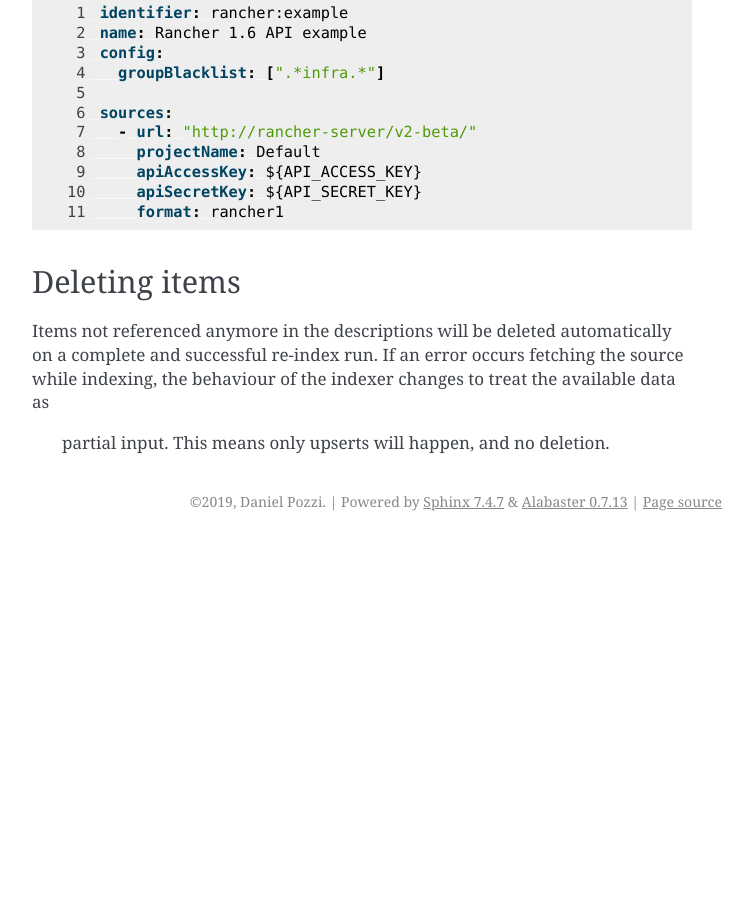
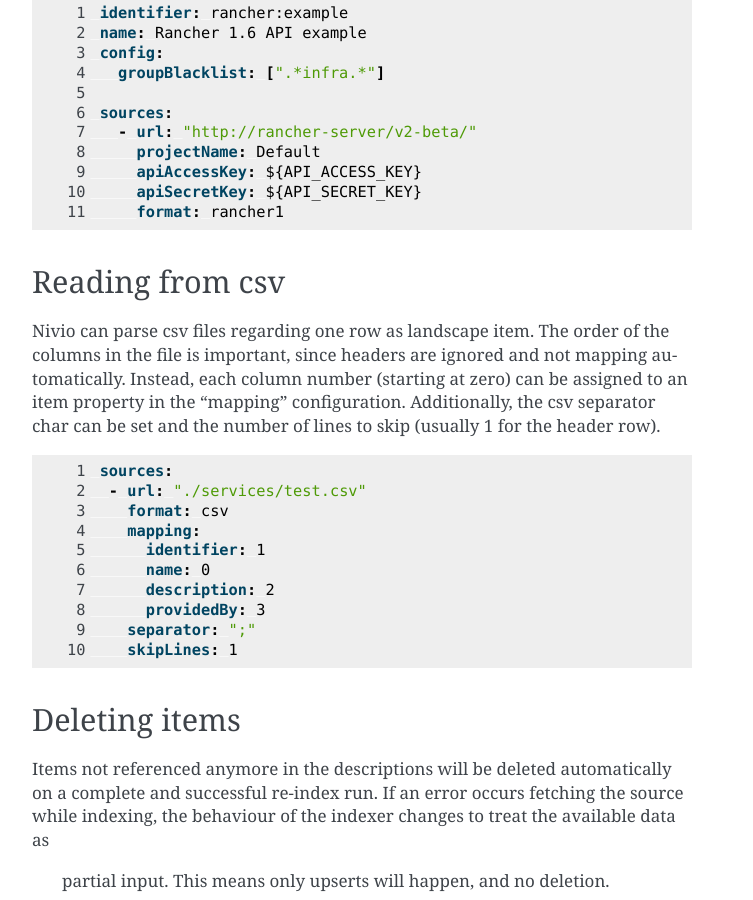
Before and after one commit to dedica-team/nivio, a Sphinx documentation site: the page built from docs/source/install.rst, in a window 1280 px wide and 900 px high, scrolled down 2650 px. Shown: the whole window, without its empty margins (388-1141 px from the left). Built offline with Sphinx 7.4.7, drawn with Linux system fonts in a browser that asks for light colours; before the commit the page ends 3191 px from its top, so only the background shows below that.

Commit message:
[#83] updated documentation

```diff
--- a/docs/source/install.rst
+++ b/docs/source/install.rst
@@ -140,6 +140,29 @@
         format: rancher1
 
 
+Reading from csv
+-----------------------------
+
+Nivio can parse csv files regarding one row as landscape item. The order of the columns in the file is important, since
+headers are ignored and not mapping automatically. Instead, each column number (starting at zero) can be assigned to an
+item property in the "mapping" configuration. Additionally, the csv separator char can be set and the number of lines to
+skip (usually 1 for the header row).
+
+.. code-block:: yaml
+   :linenos:
+
+    sources:
+     - url: "./services/test.csv"
+       format: csv
+       mapping:
+         identifier: 1
+         name: 0
+         description: 2
+         providedBy: 3
+       separator: ";"
+       skipLines: 1
+
+
 Deleting items
 -----------------
 
```
Also changed, not shown: docs/source/model.rst (+42 -44 lines).
